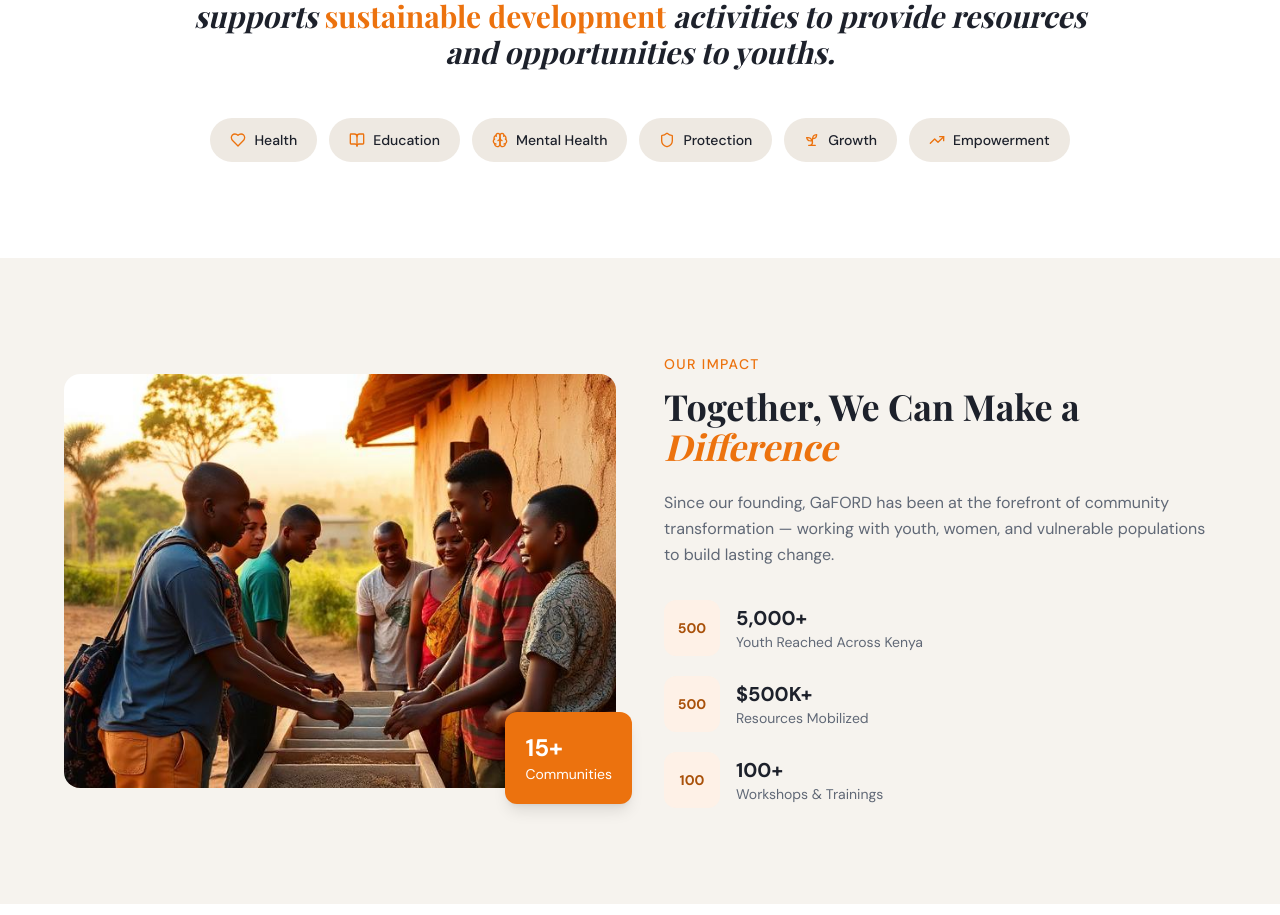
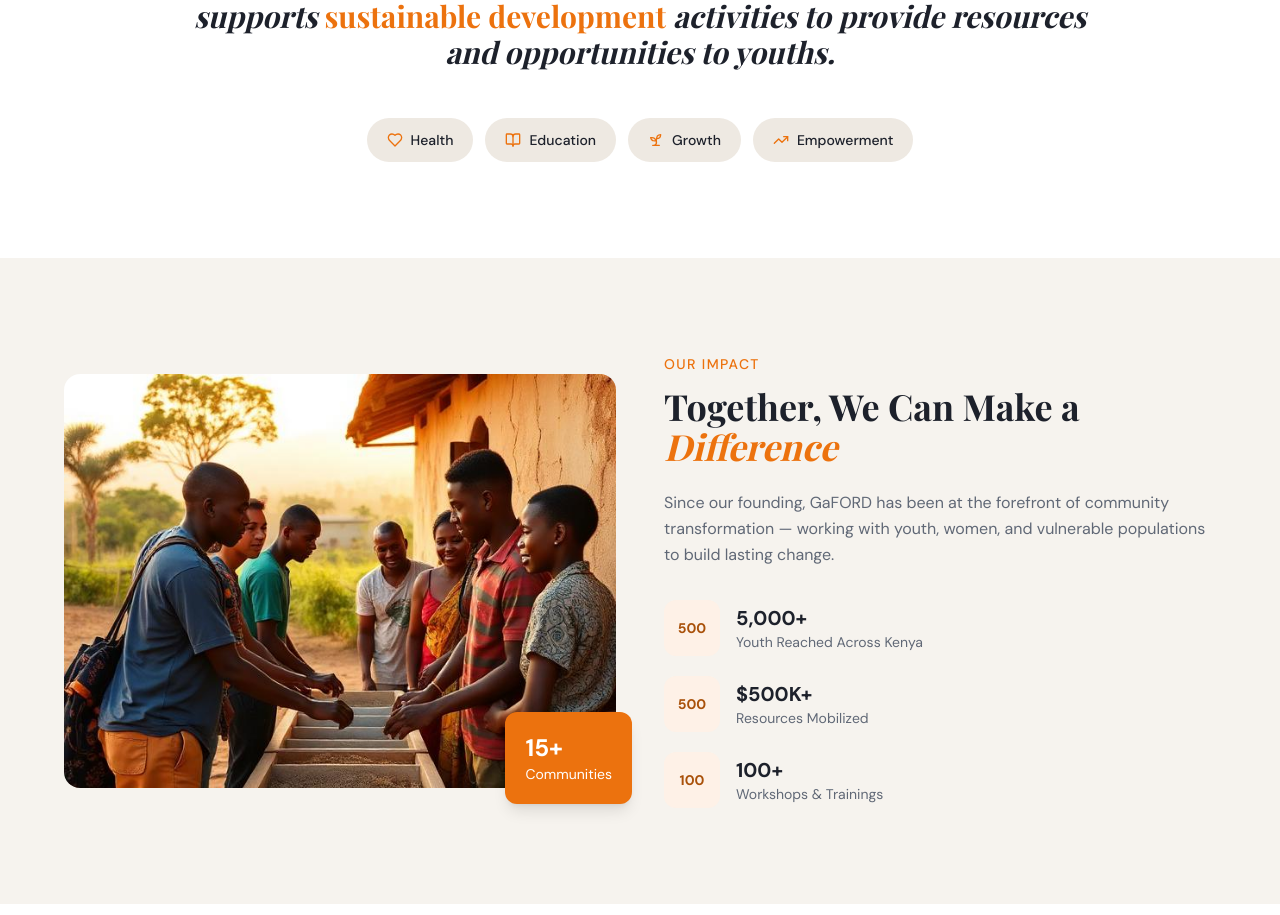
Before and after one commit to JosephOkumu/Gaford, a React (Vite) app in the folder frontend/: page / in a window 1280 px wide. Shown: the part 962-1877 px from the top of the page. Built offline with nearby package versions, Linux system fonts and the light colour scheme; the HTML template or start-up script is replaced by a standard one; a web font is replaced by a local one.

Commit message:
chore: modify our mission section

```diff
--- a/frontend/src/components/MissionSection.tsx
+++ b/frontend/src/components/MissionSection.tsx
@@ -1,11 +1,9 @@
 import { motion } from "framer-motion";
-import { Heart, BookOpen, Brain, Sprout, Shield, TrendingUp } from "lucide-react";
+import { Heart, BookOpen, Sprout, TrendingUp } from "lucide-react";
 
 const pillars = [
   { icon: Heart, label: "Health" },
   { icon: BookOpen, label: "Education" },
-  { icon: Brain, label: "Mental Health" },
-  { icon: Shield, label: "Protection" },
   { icon: Sprout, label: "Growth" },
   { icon: TrendingUp, label: "Empowerment" },
 ];
```
